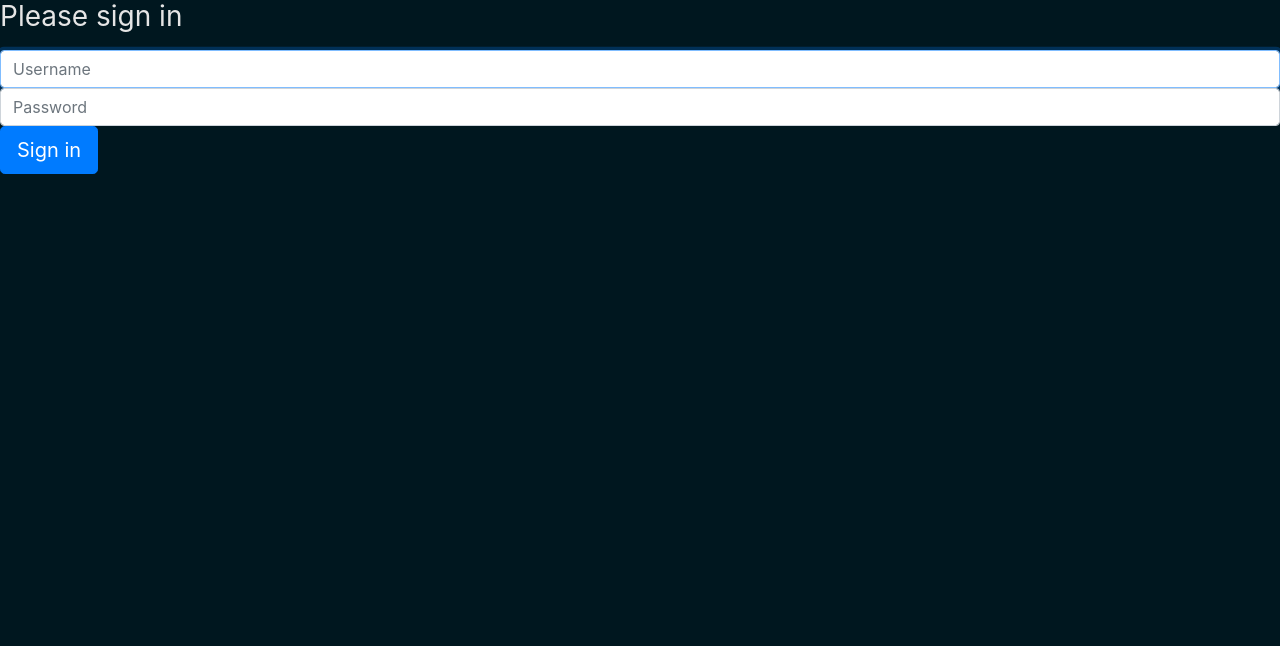
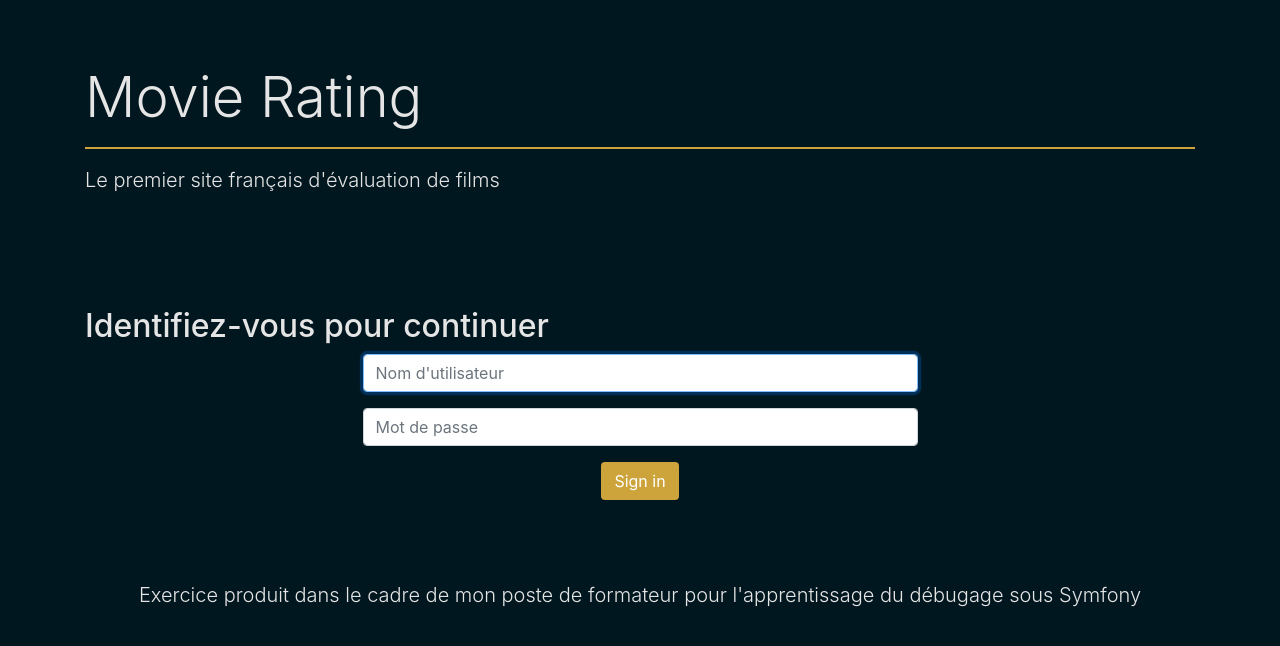
Before and after one commit to thomgo/movieRating, a Symfony app: template movieRating/templates/security/login.html.twig in a window 1280 px wide. Shown: the top 646 px of the page. Run offline with Twig, Linux system fonts and the light colour scheme; the template is opened without the code that fills it, so the values that code supplies are empty; some libraries are stand-ins or nearby versions.

Commit message:
style login page

```diff
--- a/movieRating/public/css/main.css
+++ b/movieRating/public/css/main.css
@@ -22,3 +22,10 @@
 hr {
   border: 1px solid #cca43b;
 }
+
+@media screen and (min-width: 768px) {
+  form {
+    width: 50%;
+    margin: auto;
+  }
+}
--- a/movieRating/templates/security/login.html.twig
+++ b/movieRating/templates/security/login.html.twig
@@ -1,36 +1,25 @@
-{% extends 'base.html.twig' %}
+{% extends 'layout.html.twig' %}
 
-{% block title %}Log in!{% endblock %}
+{% block title %}Identification{% endblock %}
 
-{% block body %}
-<form method="post">
+{% block pageTitle %}Identifiez-vous pour continuer{% endblock %}
+
+{% block main %}
+  <form method="post">
     {% if error %}
         <div class="alert alert-danger">{{ error.messageKey|trans(error.messageData, 'security') }}</div>
     {% endif %}
-
-    <h1 class="h3 mb-3 font-weight-normal">Please sign in</h1>
-    <label for="inputUsername" class="sr-only">Username</label>
-    <input type="text" value="{{ last_username }}" name="username" id="inputUsername" class="form-control" placeholder="Username" required autofocus>
-    <label for="inputPassword" class="sr-only">Password</label>
-    <input type="password" name="password" id="inputPassword" class="form-control" placeholder="Password" required>
-
-    <input type="hidden" name="_csrf_token"
-           value="{{ csrf_token('authenticate') }}"
-    >
-
-    {#
-        Uncomment this section and add a remember_me option below your firewall to activate remember me functionality.
-        See https://symfony.com/doc/current/security/remember_me.html
-
-        <div class="checkbox mb-3">
-            <label>
-                <input type="checkbox" name="_remember_me"> Remember me
-            </label>
-        </div>
-    #}
-
-    <button class="btn btn-lg btn-primary" type="submit">
-        Sign in
-    </button>
-</form>
+    <div class="form-group">
+      <label for="inputUsername" class="sr-only">Nom d'utilisateur</label>
+      <input type="text" value="{{ last_username }}" name="username" id="inputUsername" class="form-control" placeholder="Nom d'utilisateur" required autofocus>
+    </div>
+    <div class="form-group">
+      <label for="inputPassword" class="sr-only">Mot de passe</label>
+      <input type="password" name="password" id="inputPassword" class="form-control" placeholder="Mot de passe" required>
+      <input type="hidden" name="_csrf_token" value="{{ csrf_token('authenticate') }}">
+    </div>
+    <div class="text-center">
+      <button class="btn secondBg" type="submit">Sign in</button>
+    </div>
+  </form>
 {% endblock %}
```
